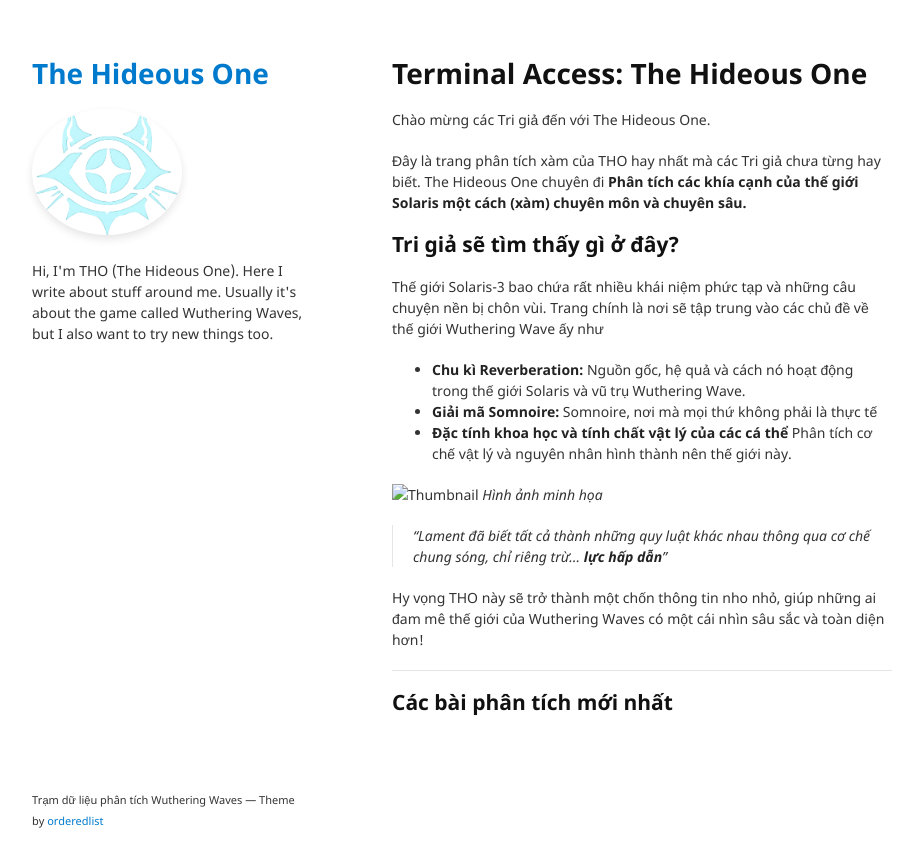
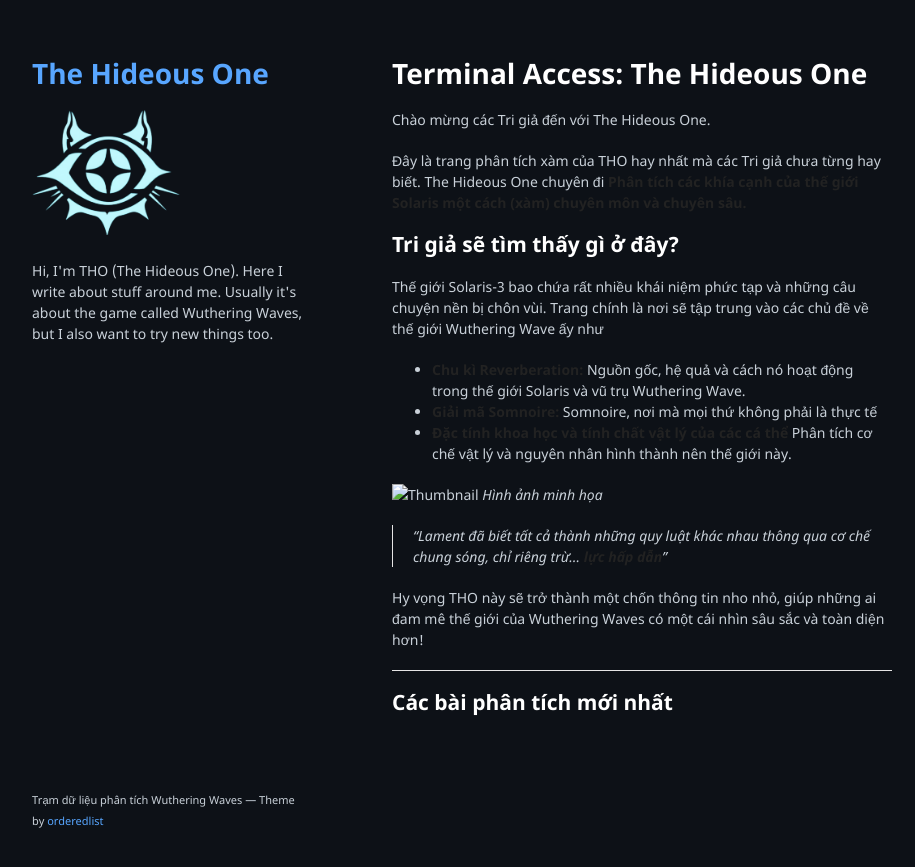
Before and after one commit to Atovenish/THO.github.io, a Jekyll site: the page built from index.md, in a window 1280 px wide. Shown: the top 867 px of the page, without its empty margins (178-1093 px from the left). Built offline with Jekyll 4.4.1, drawn with Linux system fonts in a browser that asks for light colours.

Commit message:
Implement dark mode styling in default layout

```diff
--- a/_layouts/default.html
+++ b/_layouts/default.html
@@ -5,12 +5,15 @@
     <meta http-equiv="X-UA-Compatible" content="IE=edge">
     <meta name="viewport" content="width=device-width, initial-scale=1">
 
-    <!-- Code ép giao diện luôn hiển thị nền trắng chữ đen cho dễ đọc -->
+    <!-- CODE CSS CHO DARK MODE (NỀN ĐEN, CHỮ TRẮNG) -->
     <style>
-      body { background-color: #ffffff !important; color: #333333 !important; }
-      .wrapper { background-color: #ffffff !important; }
-      h1, h2, h3, h4, h5, h6 { color: #111111 !important; }
-      a { color: #007acc !important; }
+      body { background-color: #0d1117 !important; color: #c9d1d9 !important; }
+      .wrapper { background-color: #0d1117 !important; }
+      h1, h2, h3, h4, h5, h6 { color: #ffffff !important; }
+      /* Đổi màu link sang xanh dương nhạt cho nổi bật trên nền đen */
+      a { color: #58a6ff !important; }
+      /* Màu viền (đường kẻ ngang) sáng nhẹ lên một chút */
+      hr { border-color: #30363d !important; }
     </style>
 
     {% seo %}
@@ -27,14 +30,13 @@
       <header>
         <h1><a href="{{ "/" | absolute_url }}">{{ site.title | default: site.github.repository_name }}</a></h1>
 
-        <!-- Logo được thu nhỏ và bo tròn -->
+        <!-- ĐÃ BỎ BO TRÒN LOGO VÀ ĐỔ BÓNG -->
         {% if site.logo %}
-          <img src="{{site.logo | relative_url}}" alt="Logo" style="max-width: 150px; border-radius: 50%; margin-bottom: 20px; box-shadow: 0 4px 8px rgba(0,0,0,0.1);" />
+          <img src="{{site.logo | relative_url}}" alt="Logo" style="max-width: 150px; margin-bottom: 20px;" />
         {% endif %}
 
         <p>{{ site.description | default: site.github.project_tagline }}</p>
 
-        <!-- Nếu bạn muốn tắt nút download, code này sẽ ẩn nó đi -->
         {% if site.show_downloads %}
         <ul class="downloads">
           <li><a href="{{ site.github.zip_url }}">Download <strong>ZIP File</strong></a></li>
@@ -47,14 +49,14 @@
       <!-- Cột bên phải (Nội dung chính) -->
       <section>
 
-        <!-- Code hiển thị Banner (Nếu bạn khai báo trong _config.yml hoặc bài viết) -->
+        <!-- Code hiển thị Banner -->
         {% if page.banner %}
           <img src="{{ page.banner | relative_url }}" alt="Banner bài viết" style="width: 100%; border-radius: 8px; margin-bottom: 20px; object-fit: cover; max-height: 350px;">
         {% elsif site.banner %}
           <img src="{{ site.banner | relative_url }}" alt="Banner mặc định" style="width: 100%; border-radius: 8px; margin-bottom: 20px; object-fit: cover; max-height: 350px;">
         {% endif %}
 
-        <!-- ĐÂY CHÍNH LÀ TRÁI TIM CỦA BLOG: NƠI HIỂN THỊ NỘI DUNG MARKDOWN -->
+        <!-- NỘI DUNG BÀI VIẾT MARKDOWN SẼ HIỂN THỊ Ở ĐÂY -->
         {{ content }}
 
       </section>
```
